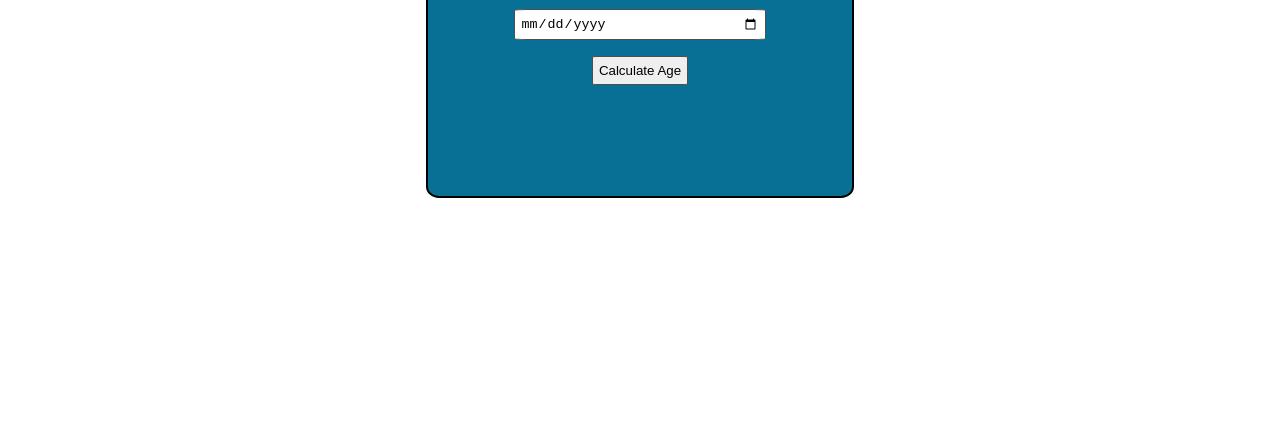
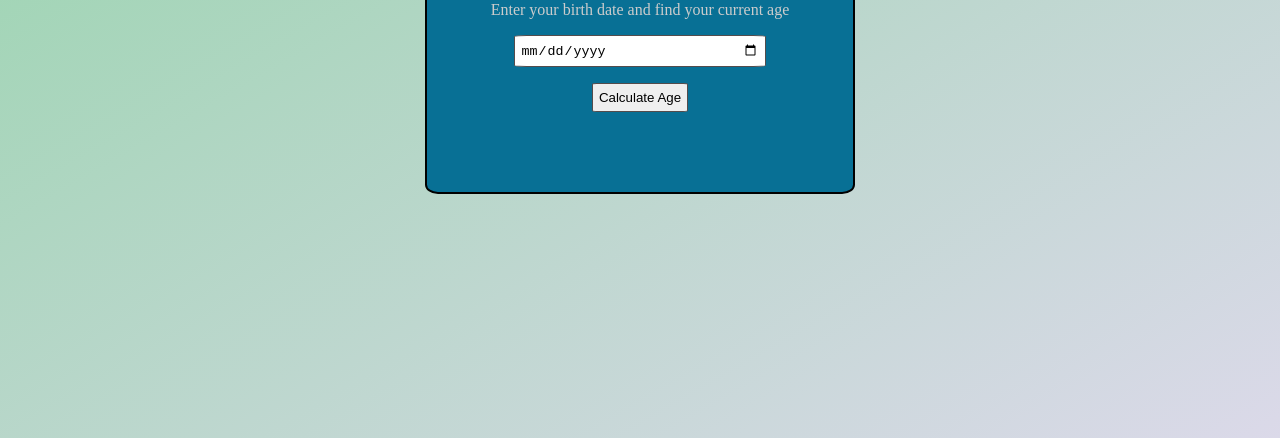
Before and after one commit to Kowsar14238/CodeAlpha_Age_Calculator, a plain HTML site: page index.html in a window 1280 px wide. Shown: the part 362-800 px from the top of the page. Drawn offline with Linux system fonts and the light colour scheme.

Commit message:
add bg color

```diff
--- a/css/style.css
+++ b/css/style.css
@@ -1,27 +1,13 @@
-/* .container {
-    max-width: 400px;
-    margin: 0 auto;
-    text-align: center;
-    padding: 20px;
-    border: 1px solid #ccc;
-    border-radius: 5px;
+*{
+    margin: 0;
+    padding: 0;
 }
-
-button {
-    padding: 10px 20px;
-    margin-top: 10px;
-    cursor: pointer;
-}
-
-p {
-    font-size: 18px;
-    margin-top: 20px;
-} */
 body{
     display: flex;
     justify-content: center;
     align-items: center;
-    height: 90vh;
+    height: 100vh;
+    background: linear-gradient(150deg, #92d4a8, #dbd9e9);
 }
 .container{
     display: flex;
```
